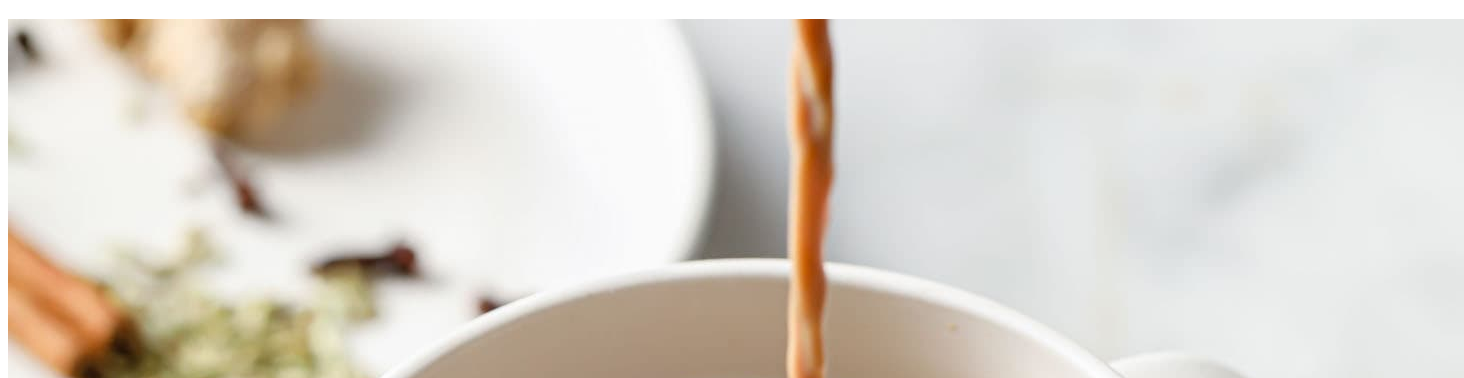
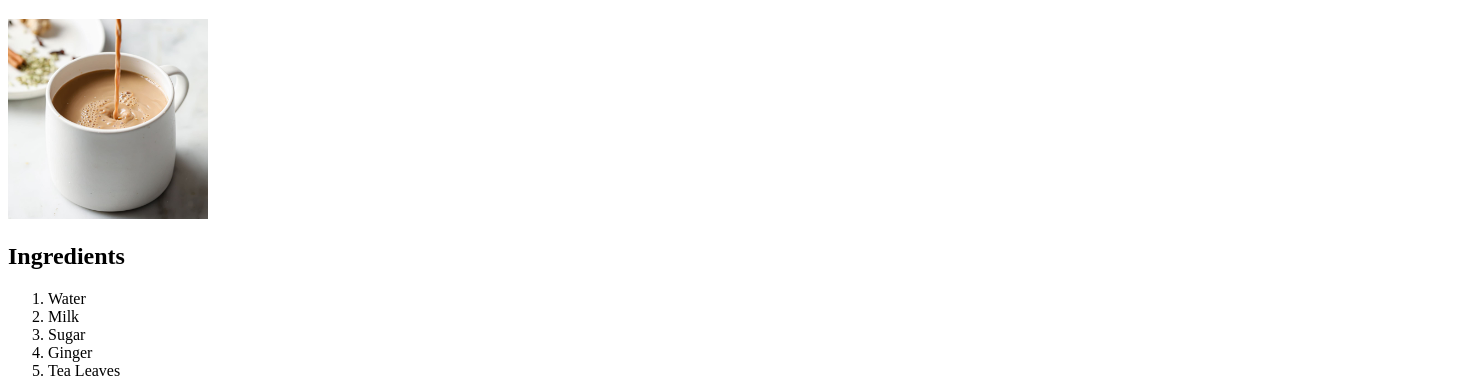
Before and after one commit to adityabhardwaj19/Recepie, a plain HTML site: page index.html in a window 1280 px wide. Shown: the part 61-439 px from the top of the page, 1464 px wide, since content can reach past the window. Drawn offline with Linux system fonts and the light colour scheme.

Commit message:
height width

```diff
--- a/index.html
+++ b/index.html
@@ -8,7 +8,7 @@
 </head>
 <body>
     <h1>TEA(CHAI)</h1>
-    <img src="Masala-Chai-Tea-Recipe-Card.jpg">
+    <img src="Masala-Chai-Tea-Recipe-Card.jpg" height="200" width="200">
     <H2>Ingredients</H2>
     <ol>
     <li>Water</li>
```
